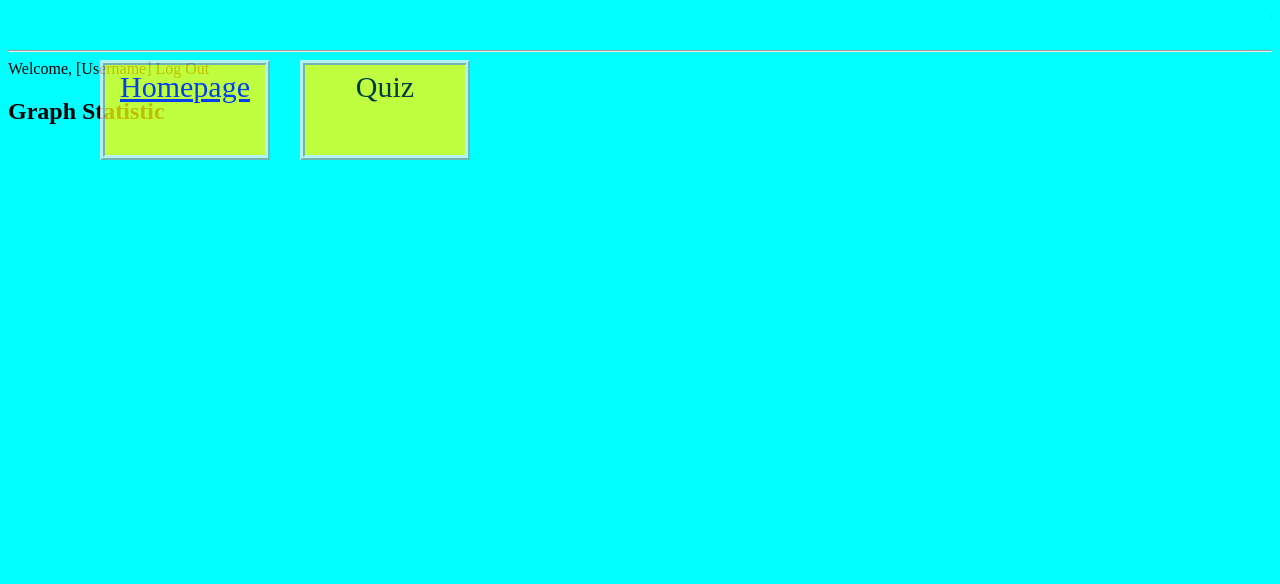
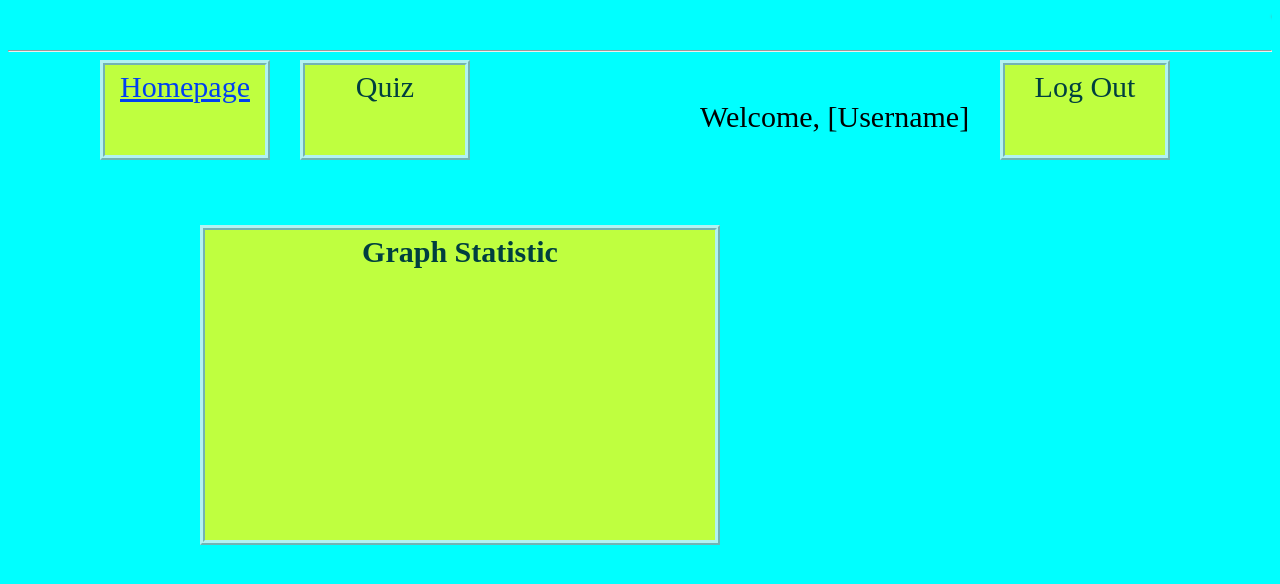
Before and after one commit to QuizPath/QuizPath.github.io, a PHP site: page / in a window 1280 px wide. Shown: the top 584 px of the page. Run offline with PHP 8.4, Linux system fonts and the light colour scheme.

Commit message:
Update style.css

```diff
--- a/style.css
+++ b/style.css
@@ -18,6 +18,7 @@ position:absolute;
     border-style:ridge;
 	display:inline-block;
 	}
+
 .block2
 {
 position:absolute;
@@ -36,6 +37,53 @@ position:absolute;
 	border-width:5px;
     border-style:ridge;
 	}
+.block3
+{
+position:absolute;
+	font-size: 30px;
+
+
+	top:100px;
+	left:700px;
+
+	}
+.block4
+{
+position:absolute;
+	font-size: 30px;
+	background-color: #FFFF00;
+    opacity: 0.75;
+	height: 80px;
+	width:150px;
+	text-align:center;
+	padding-top: 5px;
+    padding-right: 5px;
+    padding-bottom: 5px;
+    padding-left: 5px;
+	top:60px;
+	left:1000px;
+	border-width:5px;
+    border-style:ridge;
+	}
+.block5
+{
+position:absolute;
+	font-size: 30px;
+	background-color: #FFFF00;
+    opacity: 0.75;
+	height: 300px;
+	width: 500px;
+	text-align:center;
+	padding-top: 5px;
+    padding-right: 5px;
+    padding-bottom: 5px;
+    padding-left: 5px;
+	top:200px;
+	left:200px;
+	border-width:5px;
+    border-style:ridge;
+	}
+
 .block{
 	font-size: 30px;
 	color:#A00000;
```
